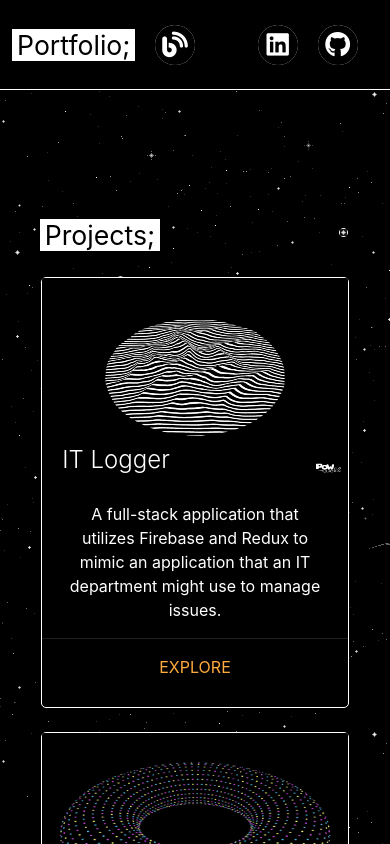
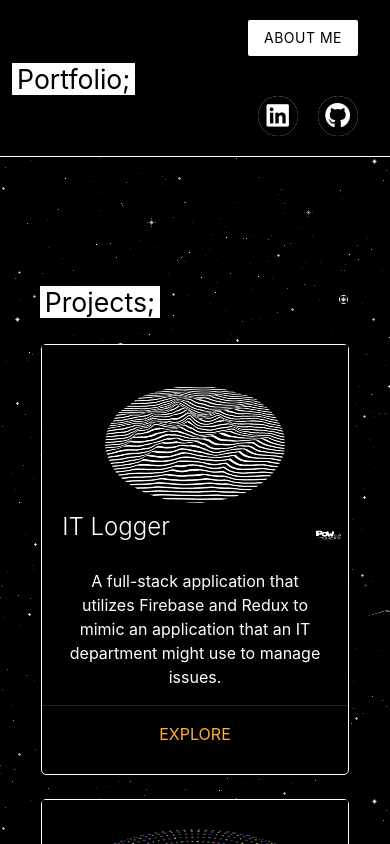
Before and after one commit to harlenkinsey/portfolio, a React (Create React App) app: page / in a window 390 px wide. Shown: the top 844 px of the page. Built offline with nearby package versions, Linux system fonts and the light colour scheme; the HTML template or start-up script is replaced by a standard one.

Commit message:
Removed blog and added "About Me" modal

```diff
--- a/src/App.css
+++ b/src/App.css
@@ -11,11 +11,6 @@ html, body {
 .background {
   background-image: url('./images/space-backing.png');
   height: auto;
-}
-
-.blog-button {
-  display: inline-block;
-  padding: 20px;
 }
 
 .border-bottom {
@@ -126,11 +121,6 @@ ul {
     height: auto;
   }
 
-  .blog-button {
-    display: inline-block;
-    padding: 10px;
-  }
-
   .card-container {
     width: 85%;
   }
--- a/src/components/Header.js
+++ b/src/components/Header.js
@@ -1,8 +1,14 @@
-import React from 'react';
+import React, { useEffect } from 'react';
+import M from 'materialize-css';
 
 const Header = () => {
 
     let width = window.innerWidth;
+
+    useEffect(() => {
+        var elems = document.querySelectorAll('.modal');
+        var instance = M.Modal.init(elems);
+    })
 
     return (
         <div className='row border-bottom black'>
@@ -12,15 +18,25 @@ const Header = () => {
                         <li className='header-text'>
                             <h3><span className='highlight'>Portfolio;</span></h3>
                         </li>
-                        <li className='blog-button'>
-                            <a href='https://blog.harlenkinsey.com' className={'btn-floating waves-effect waves-light white' + `${width >= 768 ? ' btn-large' : ' btn'}`}><i className='fas fa-blog black'></i></a>
-                        </li>
+
                     </div>
                 </div>
 
                 <div className='col s6 right-align'>
                     <div>
                         <li className='header-button-initial'>
+                            <a className='waves-effect waves-light btn modal-trigger white black-text' href='#modal2'>About Me</a>
+                            <div id='modal2' className='modal left-align'>
+                                <div className='modal-content'>
+                                    <h4>About Me</h4>
+                                    <p>Hi, I'm Harlen 👋 I'm an undergraduate Accounting student with an interest in software development. Programming, automation, and data analysis are becoming increasingly important skills for accountants to have. Most of my experience has been with the MERN stack, Unity, and Godot. The languages I'm most familiar with are Python, C#, and JavaScript. If you ever feel the need to get in contact with me, you can shoot me an <a href='mailto:harlenkinsey60@gmail.com' className='blue-text'>email</a> or you can send me a message through <a href='https://www.linkedin.com/in/harlen-kinsey-9075291b1' className='blue-text'>LinkedIn</a>.</p>
+                                </div>
+                                <div className='modal-footer'>
+                                    <a href='#!' className='modal-close waves-effect waves-green btn-flat'>Close</a>
+                                </div>
+                            </div>
+                        </li>
+                        <li className='header-button-subsequent'>
                             <a href='https://www.linkedin.com/in/harlen-kinsey-9075291b1' target='_blank' rel="noopener noreferrer" className={'btn-floating waves-effect waves-light white' + `${width >= 768 ? ' btn-large' : ' btn'}`}><i className='fab fa-linkedin black'></i></a>
                         </li>
                         <li className='header-button-subsequent'>
```
